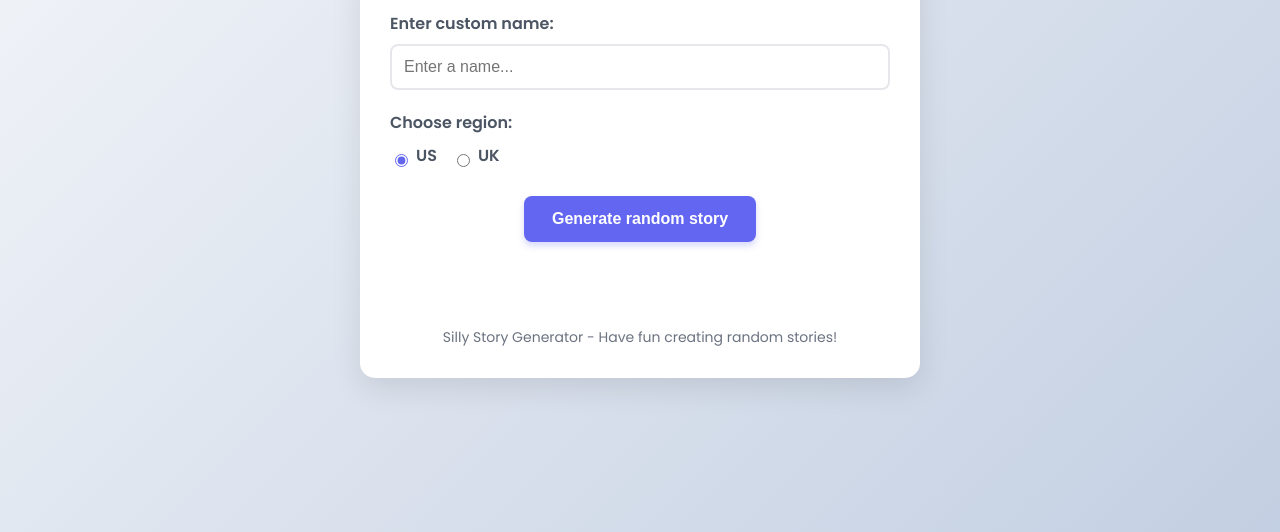
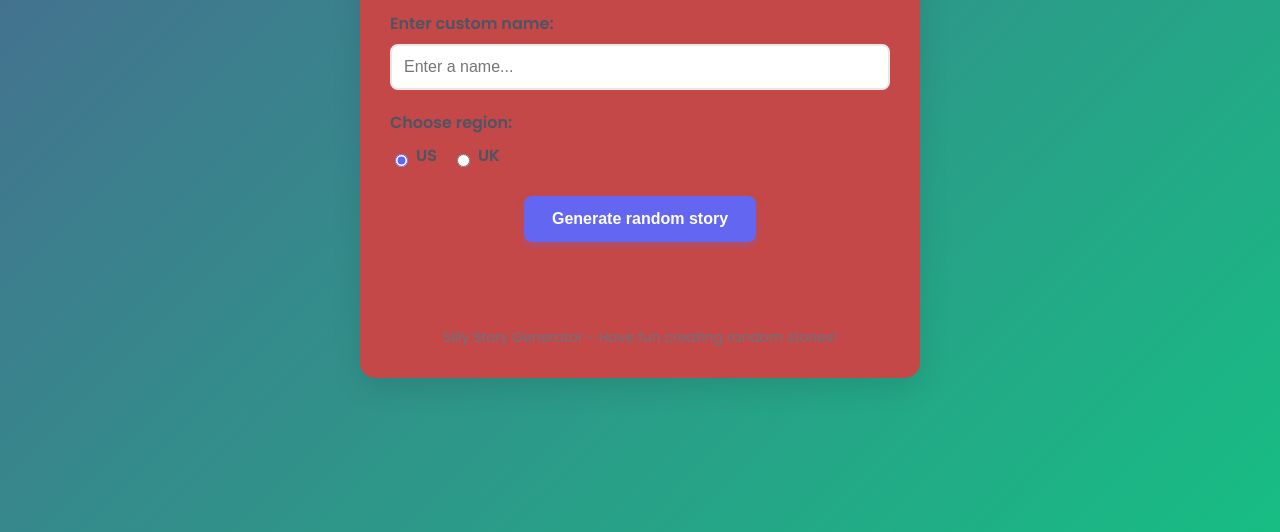
Before and after one commit to JoeMartinRince/silly_story, a plain HTML site: page index.html in a window 1280 px wide. Shown: the part 268-800 px from the top of the page. Drawn offline with Linux system fonts and the light colour scheme.

Commit message:
index.html

```diff
--- a/index.html
+++ b/index.html
@@ -11,7 +11,7 @@
 
       body {
         font-family: 'Poppins', sans-serif;
-        background: linear-gradient(135deg, #f5f7fa 0%, #c3cfe2 100%);
+        background: linear-gradient(135deg, #4a6791 0%, #17bd83 100%);
         min-height: 100vh;
         margin: 0;
         padding: 0;
@@ -22,7 +22,7 @@
       }
 
       .container {
-        background-color: white;
+        background-color: rgb(197, 72, 72);
         border-radius: 15px;
         box-shadow: 0 10px 30px rgba(0, 0, 0, 0.1);
         padding: 30px;
```
